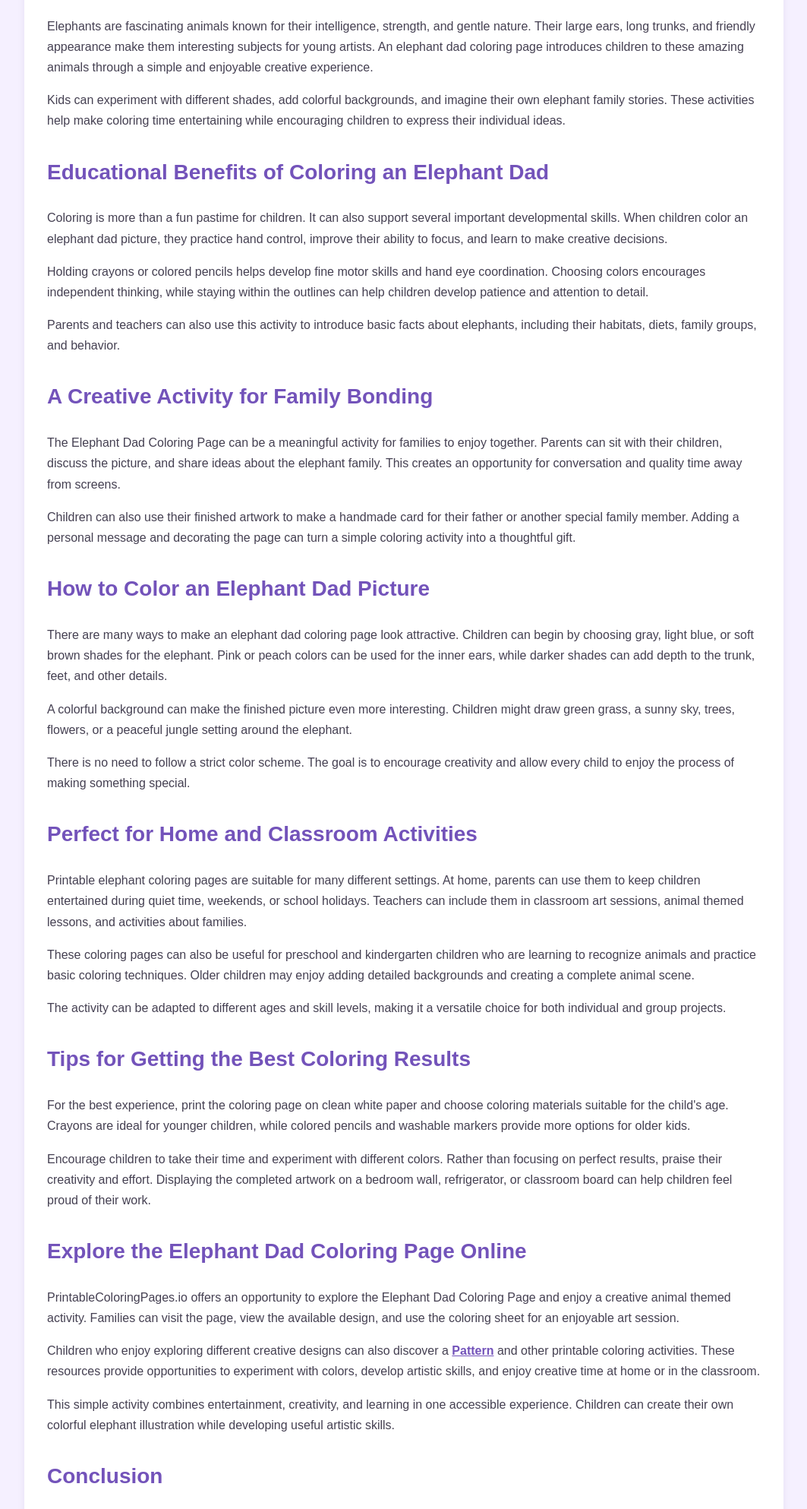
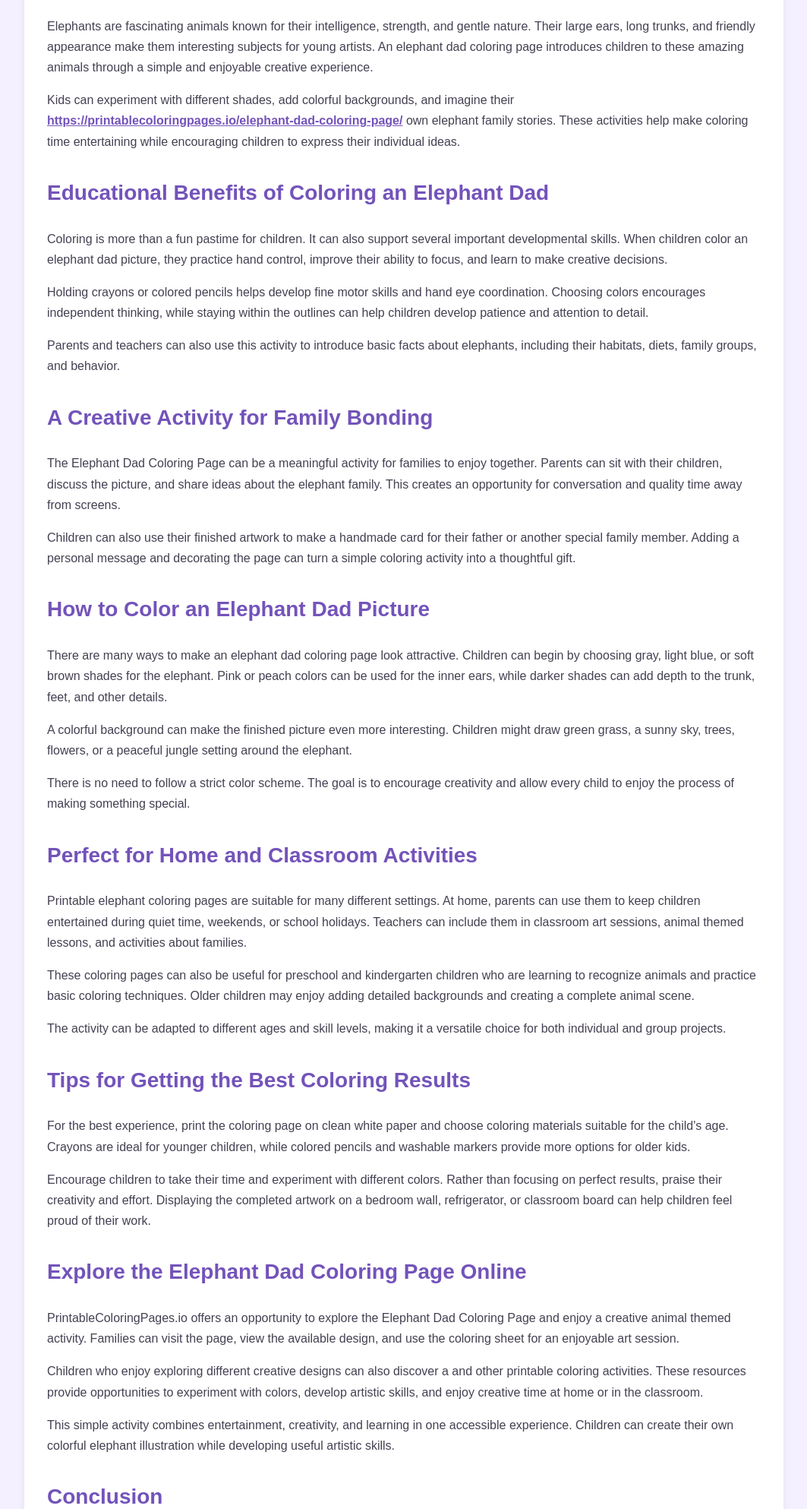
Before and after one commit to fastcommenter34-wq/creatiivities, a plain HTML site: page index.html in a window 1280 px wide. Shown: the part 573-2559 px from the top of the page at 76% size, without its empty margins (108-1171 px from the left). Drawn offline with Linux system fonts and the light colour scheme.

Commit message:
Update index.html

```diff
--- a/index.html
+++ b/index.html
@@ -135,7 +135,7 @@ window.addEventListener('scroll', function () {
 
         <p>Elephants are fascinating animals known for their intelligence, strength, and gentle nature. Their large ears, long trunks, and friendly appearance make them interesting subjects for young artists. An elephant dad coloring page introduces children to these amazing animals through a simple and enjoyable creative experience.</p>
 
-        <p>Kids can experiment with different shades, add colorful backgrounds, and imagine their own elephant family stories. These activities help make coloring time entertaining while encouraging children to express their individual ideas.</p>
+        <p>Kids can experiment with different shades, add colorful backgrounds, and imagine their <a href="https://printablecoloringpages.io/elephant-dad-coloring-page/">https://printablecoloringpages.io/elephant-dad-coloring-page/</a>  own elephant family stories. These activities help make coloring time entertaining while encouraging children to express their individual ideas.</p>
 
         <h2>Educational Benefits of Coloring an Elephant Dad</h2>
 
@@ -177,7 +177,7 @@ window.addEventListener('scroll', function () {
 
         <p>PrintableColoringPages.io offers an opportunity to explore the Elephant Dad Coloring Page and enjoy a creative animal themed activity. Families can visit the page, view the available design, and use the coloring sheet for an enjoyable art session.</p>
 
-        <p>Children who enjoy exploring different creative designs can also discover a <a href="https://printablecoloringpages.io/">Pattern</a> and other printable coloring activities. These resources provide opportunities to experiment with colors, develop artistic skills, and enjoy creative time at home or in the classroom.</p>
+        <p>Children who enjoy exploring different creative designs can also discover a  and other printable coloring activities. These resources provide opportunities to experiment with colors, develop artistic skills, and enjoy creative time at home or in the classroom.</p>
 
         <p>This simple activity combines entertainment, creativity, and learning in one accessible experience. Children can create their own colorful elephant illustration while developing useful artistic skills.</p>
 
```
